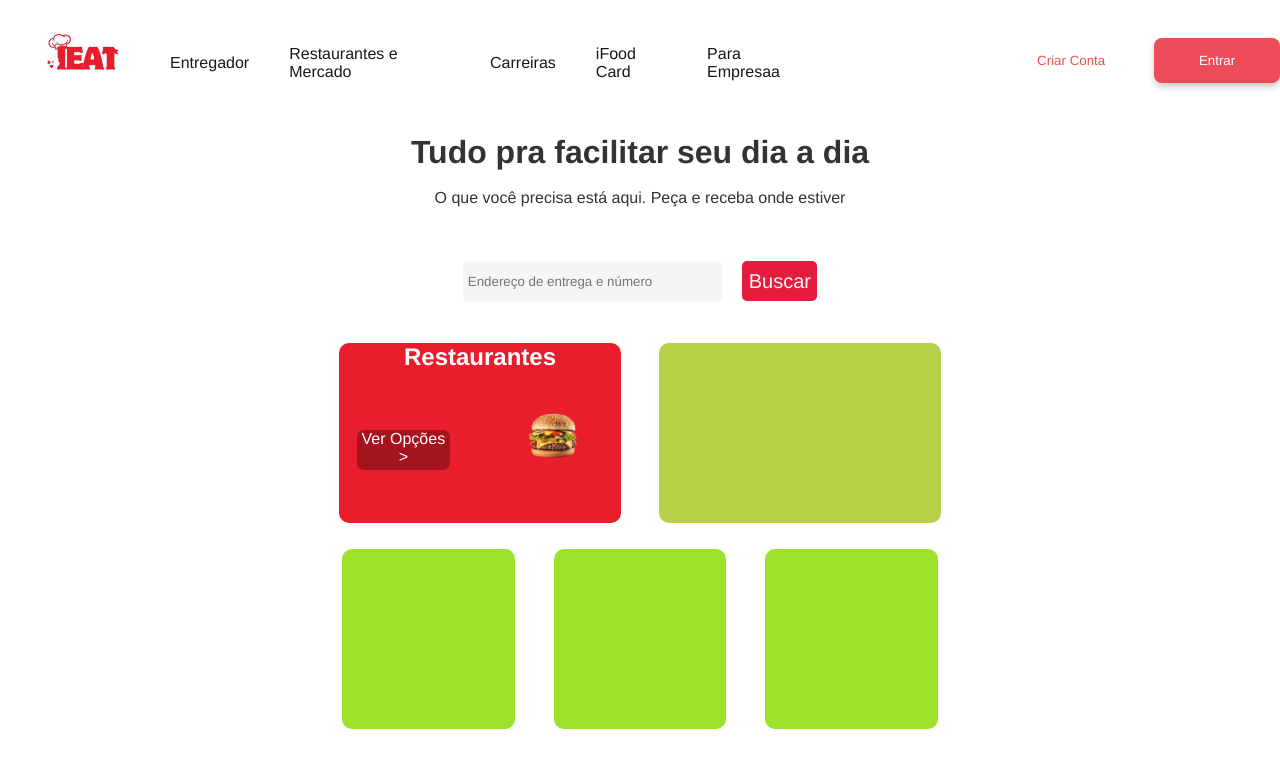
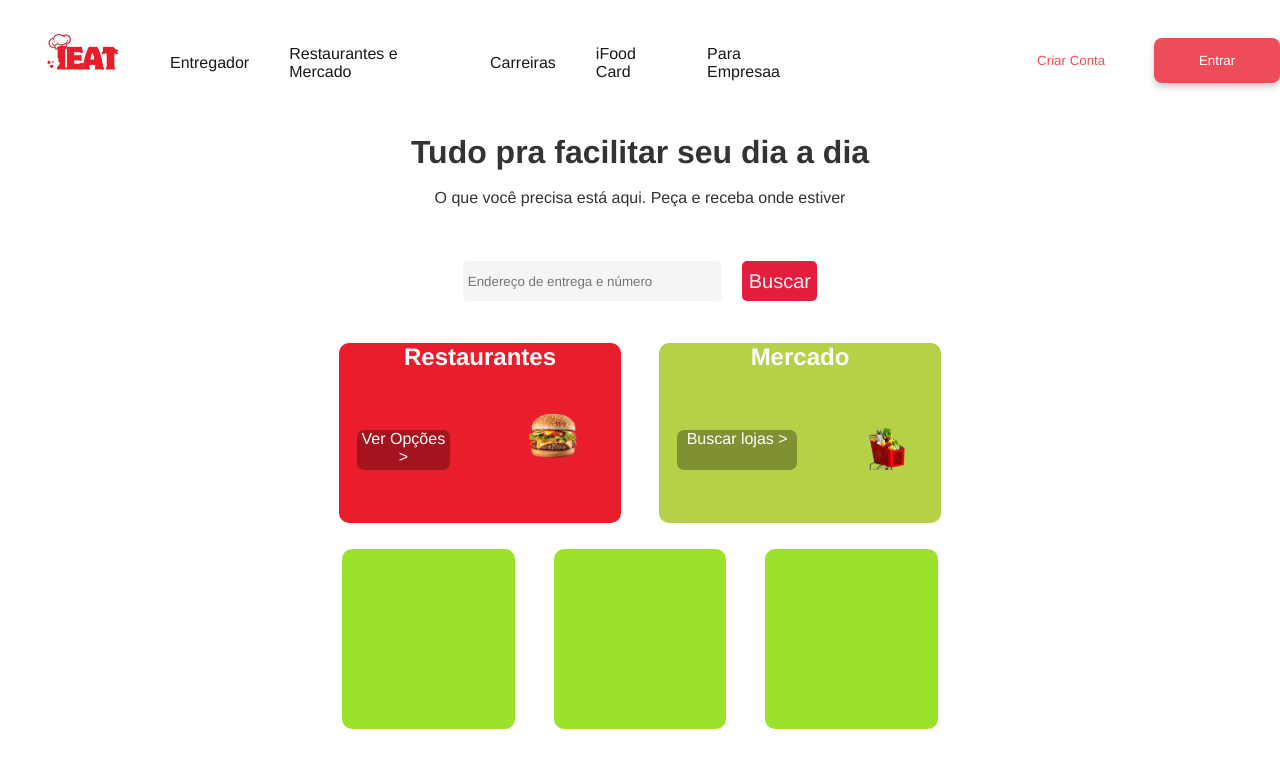
Before and after one commit to dionatas-thomaz/pw1-clone, a plain HTML site: page index.html in a window 1280 px wide. Drawn offline with Linux system fonts and the light colour scheme.

Commit message:
FEAT: configurando a div servece2

```diff
--- a/css/style.css
+++ b/css/style.css
@@ -108,6 +108,8 @@ header {
 }
 .servece2{
   background-color: #B6D048;
+  text-align: center;
+  color: white;
 }
 .servece3,.servece4,.servece5{
   width: 13.5%;
@@ -120,10 +122,19 @@ header {
   padding-top: 20px;
   width: 70%;
 }
+
+.mercado{
+  display: flex;
+  padding-top: 20px;
+  width: 70%;
+}
 .burg-img{
   transform: translate(60px, -18px);
 }
-.box1{
+.carrinho-img{
+  transform: translate(60px, 35px);
+}
+.box1, .box2{
   width: 480px;
   height: 40px;
   background-color: rgba(0, 0, 0, 0.3);
@@ -132,6 +143,7 @@ header {
   margin-left: 9%;
   margin-top: 20%;
 }
+
 
 @media (max-width: 768px) {
 
--- a/index.html
+++ b/index.html
@@ -55,7 +55,16 @@
         </div>
       </div>
       <div class="servece2">
-        <div class="mercado">
+        <h2>Mercado</h2>
+        <div class="conteiner2">
+          <div class="mercado">
+            <div class="box2">
+              <p>Buscar lojas ></p>
+            </div>
+            <div class="carrinho-img">
+              <img src="img/carrinho-compras.png" alt="carrinho de compras" style="width: 100%; height: auto;">
+            </div>
+          </div>
         </div>
       </div>
     </div>
```
Also changed, not shown: img/carrinho-compras.png (added).
